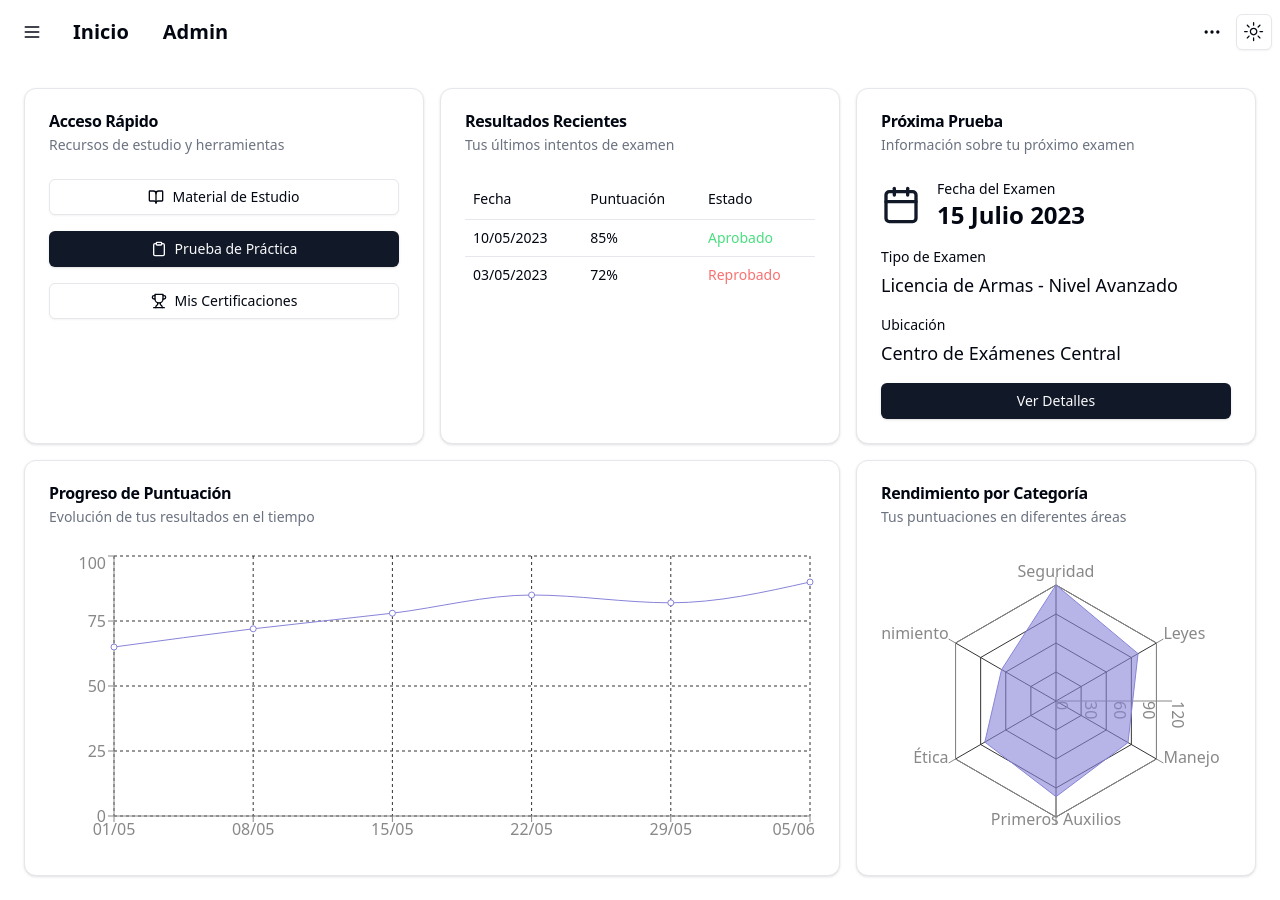
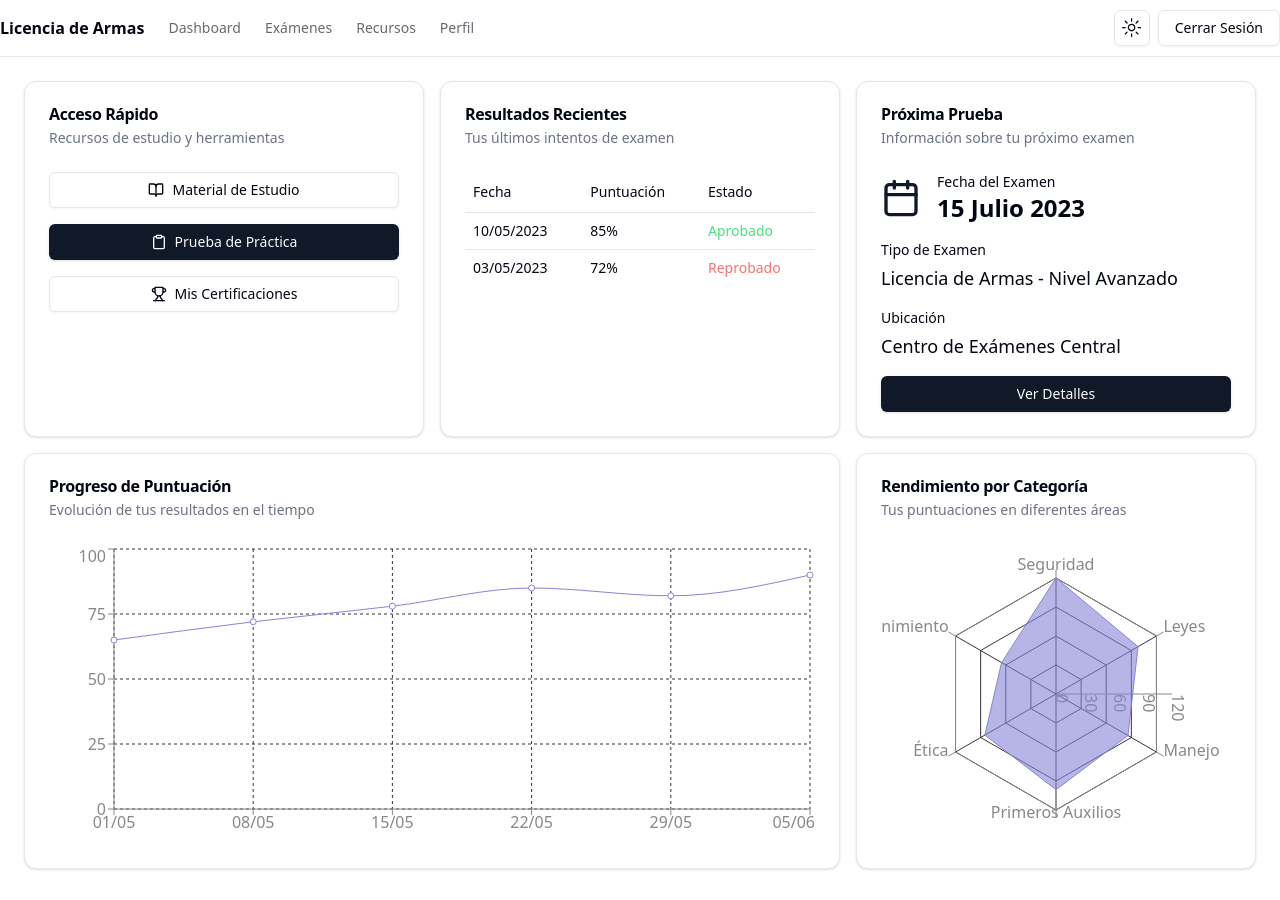
Before and after one commit to osoyinas/gunpermit-landing, a Next.js app: page / in a window 1280 px wide. Built offline with nearby package versions, Linux system fonts and the light colour scheme; no server answers.

Commit message:
Add generated NavBar with V0

```diff
--- a/src/components/Navbar.tsx
+++ b/src/components/Navbar.tsx
@@ -1,25 +1,79 @@
-import Link from 'next/link'
 import { ModeToggle } from './ui/ModeToggle'
+import {
+  DropdownMenu,
+  DropdownMenuTrigger,
+  DropdownMenuContent,
+  DropdownMenuItem
+} from '@radix-ui/react-dropdown-menu'
+import { MenuIcon } from 'lucide-react'
+import { Button } from './ui/button'
 
 export function Navbar () {
   return (
-<nav className="navbar w-full m-0 sticky top-0 z-50">
-  <div className="flex-none">
-    <button className="btn btn-square btn-ghost">
-      <svg xmlns="http://www.w3.org/2000/svg" fill="none" viewBox="0 0 24 24" className="inline-block w-5 h-5 stroke-current"><path strokeLinecap="round" strokeLinejoin="round" strokeWidth="2" d="M4 6h16M4 12h16M4 18h16"></path></svg>
-    </button>
-  </div>
-  <div className="flex-1">
-    <Link className="btn btn-ghost text-xl" href={'/'}>Inicio</Link>
-    <Link className="btn btn-ghost text-xl" href={'/admin'}>Admin</Link>
-  </div>
-
-  <div className="flex-none">
-    <button className="btn btn-square btn-ghost">
-      <svg xmlns="http://www.w3.org/2000/svg" fill="none" viewBox="0 0 24 24" className="inline-block w-5 h-5 stroke-current"><path strokeLinecap="round" strokeLinejoin="round" strokeWidth="2" d="M5 12h.01M12 12h.01M19 12h.01M6 12a1 1 0 11-2 0 1 1 0 012 0zm7 0a1 1 0 11-2 0 1 1 0 012 0zm7 0a1 1 0 11-2 0 1 1 0 012 0z"></path></svg>
-    </button>
-  </div>
-  <ModeToggle />
-</nav>
+      <header className="sticky top-0 z-40 w-full border-b bg-background/95 backdrop-blur supports-[backdrop-filter]:bg-background/60">
+        <div className="container flex h-14 items-center m-auto">
+          <div className="mr-4 hidden md:flex">
+            <a className="mr-6 flex items-center space-x-2" href="/">
+              <span className="hidden font-bold sm:inline-block">
+                Licencia de Armas
+              </span>
+            </a>
+            <nav className="flex items-center space-x-6 text-sm font-medium">
+              <a
+                className="transition-colors hover:text-foreground/80 text-foreground/60"
+                href="/dashboard"
+              >
+                Dashboard
+              </a>
+              <a
+                className="transition-colors hover:text-foreground/80 text-foreground/60"
+                href="/examenes"
+              >
+                Exámenes
+              </a>
+              <a
+                className="transition-colors hover:text-foreground/80 text-foreground/60"
+                href="/recursos"
+              >
+                Recursos
+              </a>
+              <a
+                className="transition-colors hover:text-foreground/80 text-foreground/60"
+                href="/perfil"
+              >
+                Perfil
+              </a>
+            </nav>
+          </div>
+          <DropdownMenu>
+            <DropdownMenuTrigger asChild>
+              <Button variant="outline" size="icon" className="md:hidden">
+                <MenuIcon className="h-[1.2rem] w-[1.2rem] rotate-0 scale-100 transition-all" />
+                <span className="sr-only">Toggle menu</span>
+              </Button>
+            </DropdownMenuTrigger>
+            <DropdownMenuContent align="end">
+              <DropdownMenuItem>
+                <a href="/dashboard">Dashboard</a>
+              </DropdownMenuItem>
+              <DropdownMenuItem>
+                <a href="/examenes">Exámenes</a>
+              </DropdownMenuItem>
+              <DropdownMenuItem>
+                <a href="/recursos">Recursos</a>
+              </DropdownMenuItem>
+              <DropdownMenuItem>
+                <a href="/perfil">Perfil</a>
+              </DropdownMenuItem>
+            </DropdownMenuContent>
+          </DropdownMenu>
+          <div className="flex flex-1 items-center justify-between space-x-2 md:justify-end">
+            <nav className="flex items-center">
+              <ModeToggle />
+            </nav>
+            <Button variant="outline">Cerrar Sesión</Button>
+          </div>
+        </div>
+      </header>
   )
 }
```
